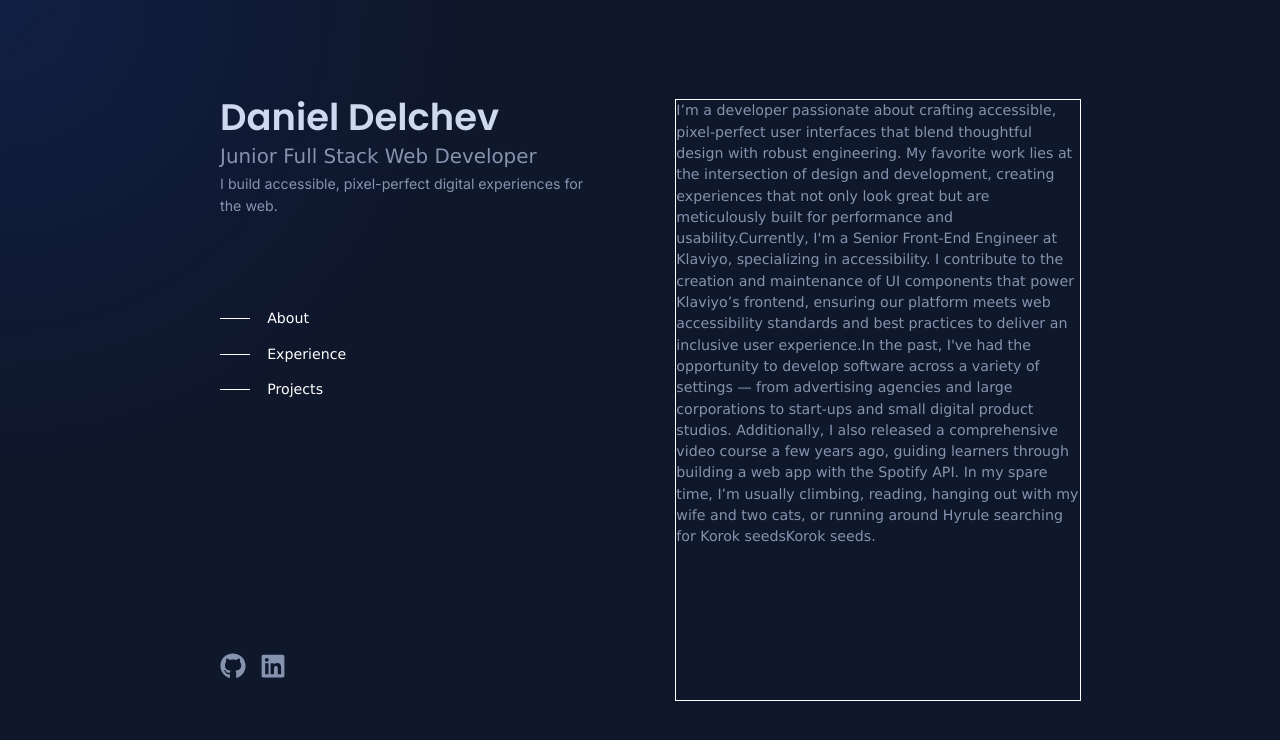
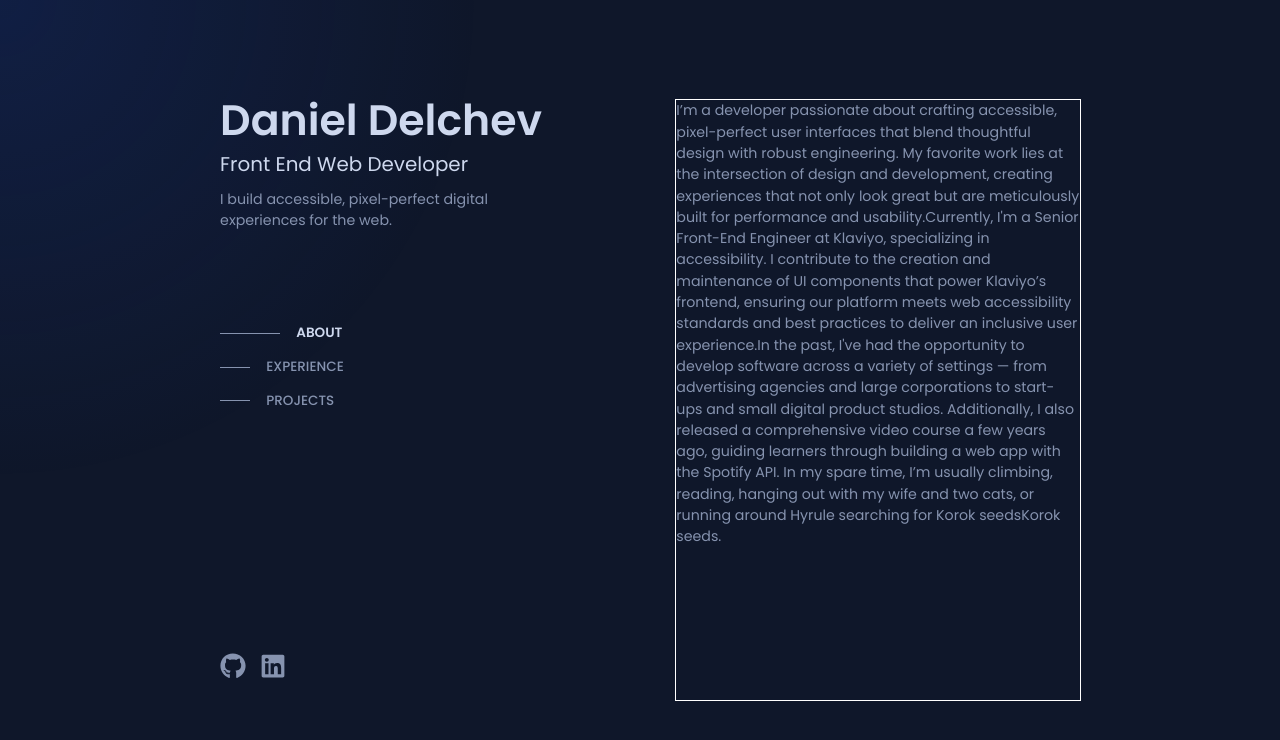
Before and after one commit to didelchev/dev-portfolio, a React (Vite) app in the folder dev-portfolio-website/: page / in a window 1280 px wide. Shown: the top 740 px of the page. Built offline with nearby package versions, Linux system fonts and the light colour scheme.

Commit message:
add active class onClick func

```diff
--- a/dev-portfolio-website/src/components/LeftSide/LeftSide.css
+++ b/dev-portfolio-website/src/components/LeftSide/LeftSide.css
@@ -15,10 +15,14 @@
 
 .left-side .top-side h1{
     font-family: "Poppins";
+    font-size: 3em;
     font-weight: 600;
     color: #CED8EE;
+
 }
 
-.left-side .top-side p {
-    font-family: "Inter" ,sans-serif;
+.left-side .top-side  h4{
+    color: #CED8EE;
+    margin-bottom: 0.7em;
+
 }
--- a/dev-portfolio-website/src/components/LeftSide/LeftSide.jsx
+++ b/dev-portfolio-website/src/components/LeftSide/LeftSide.jsx
@@ -10,8 +10,8 @@ const LeftSide = () => {
       <div className="top-side">
         <div className="personal-info">
           <h1>Daniel Delchev</h1>
-          <h4>Junior Full Stack Web Developer</h4>
-          <p>I build accessible, pixel-perfect digital experiences for the web.</p>
+          <h4>Front End Web Developer</h4>
+          <p>I build accessible, pixel-perfect digital <br />experiences for the web.</p>
         </div>
        <Navbar />
       </div>
--- a/dev-portfolio-website/src/components/Navbar/Navbar.css
+++ b/dev-portfolio-website/src/components/Navbar/Navbar.css
@@ -1,26 +1,46 @@
 .navbar ul {
   padding-left: 0em;
+  text-transform: uppercase;
+  font-size: 0.95em;
+  font-weight: 500;
 }
 
 .nav-links {
   display: flex;
   align-items: center;
   margin-bottom: 1em;
-  color: white;
 }
 
-.nav-links::before {
+.nav-links a {
+  display: flex;
+  align-items: center;
+  color: inherit;
+}
+
+.nav-links a::before {
   content: '';
   display: block;
   width: 30px;
   height: 1px;
-  background-color: white;
+  background-color: #8693AF;
   margin-right: 1.2em;
-  transition: width 0.3s ease-in-out;
+  transition: 0.3s ease-in-out;
 }
 
+.nav-links a:hover {
+  color: #CED8EE;
+}
 
-.nav-links:hover::before,
-.nav-links:focus::before {
-  width: 50px;
+.nav-links a:hover::before {
+  width: 60px;
+  background-color: #CED8EE;
 }
+
+.nav-links.active a {
+  color: #CED8EE;
+  font-weight: 600;
+}
+
+.nav-links.active a::before {
+  width: 60px;
+}
--- a/dev-portfolio-website/src/components/Navbar/Navbar.jsx
+++ b/dev-portfolio-website/src/components/Navbar/Navbar.jsx
@@ -1,21 +1,29 @@
 import React from 'react'
 import { Link } from 'react-router-dom'
+import { useState } from 'react'
 import './Navbar.css'
 
 const Navbar = () => {
+
+  const [activeLink, setActiveLink ] = useState('About')
+
+  const handleActiveLink = (linkName)=> {
+    setActiveLink(linkName)
+  }
+
+
   return (
     <div className="navbar">
       <ul >
-        <li className="nav-links">
-          <a href="#">About</a>
+        <li className={activeLink === 'About' ? 'nav-links active' : 'nav-links'}>
+          <a href="#about" onClick={ () => handleActiveLink('About')}>About</a>
         </li>
-        <li className="nav-links">
-          <a href="#">Experience</a>
+        <li className={activeLink === 'Experience' ? 'nav-links active' : 'nav-links'}>
+          <a href="#experience" onClick={ () => handleActiveLink('Experience')}>Experience</a>
         </li>
-        <li className="nav-links">
-          <a href="#">Projects</a>
+        <li className={activeLink === 'Projects' ? 'nav-links active' : 'nav-links'}>
+          <a href="#projects" onClick={ () => handleActiveLink('Projects')}>Projects</a>
         </li>
-
 
       </ul>
     </div>
--- a/dev-portfolio-website/src/styles/typography.css
+++ b/dev-portfolio-website/src/styles/typography.css
@@ -4,7 +4,7 @@
 
 
 html {
-  font: clamp(11px, 11px + 0.25vw, 18px) / 1.5 Verdana, sans-serif;
+  font: clamp(11px, 11px + 0.25vw, 18px) / 1.5 "Poppins", sans-serif;
 }
 
 p,
```
